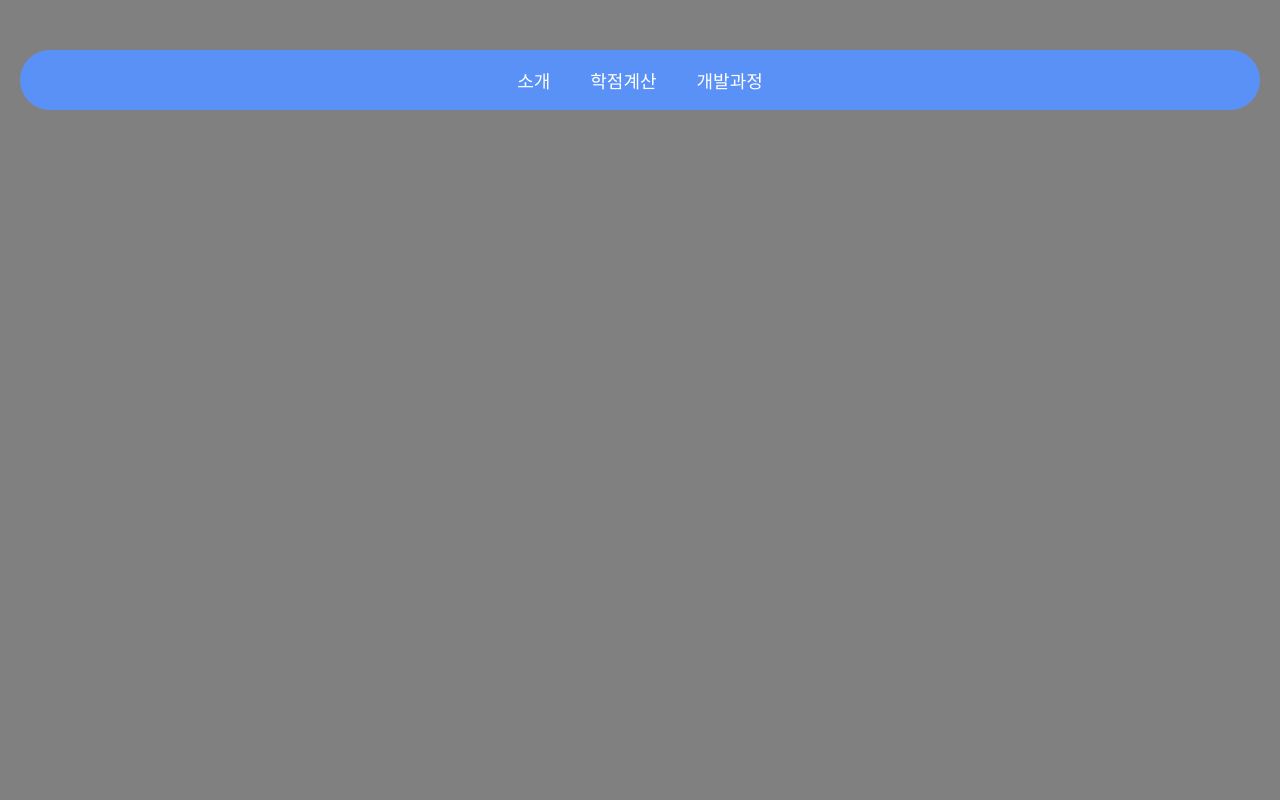
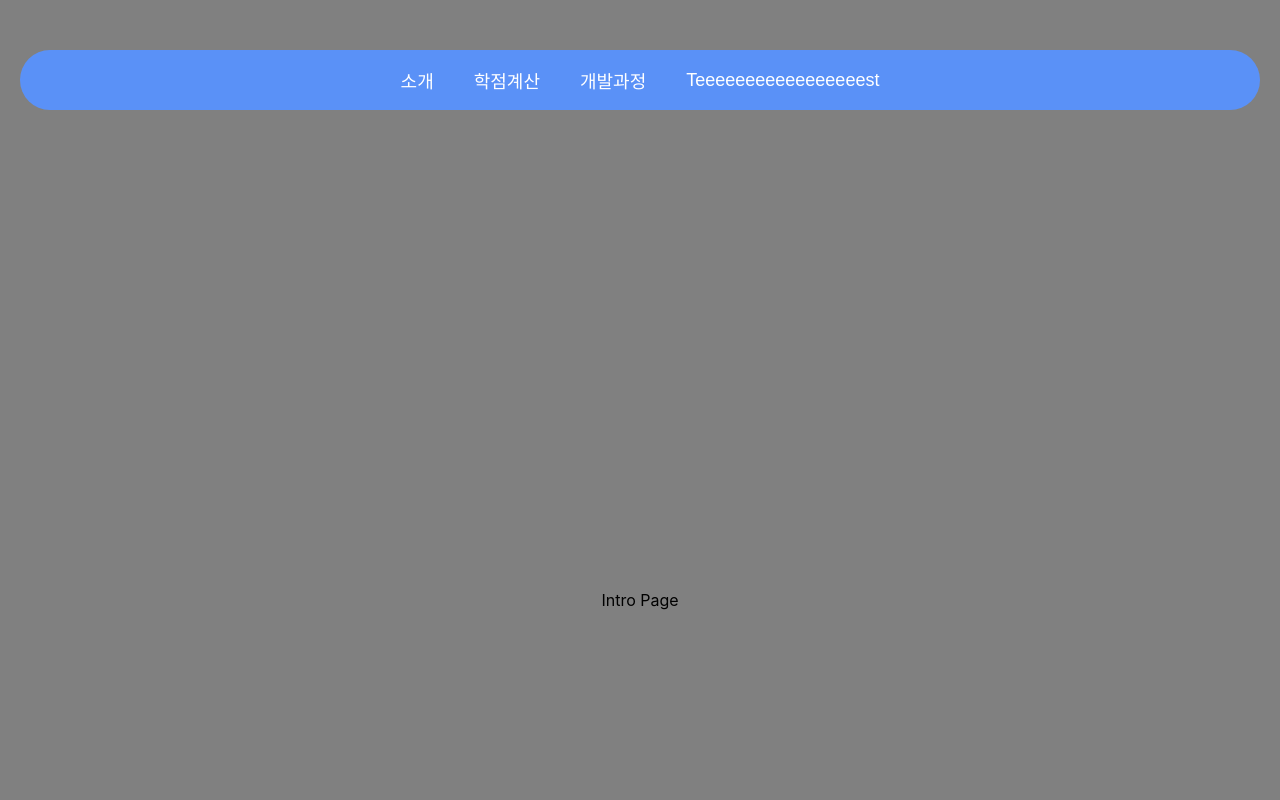
Before and after one commit to rogi-rogi/KNU_Graduation_Guidance, a React (Create React App) app: page / in a window 1280 px wide. Shown: the top 800 px of the page. Built offline with nearby package versions, Linux system fonts and the light colour scheme.

Commit message:
메뉴바 스타일 적용 완료, 페이지 초기 구성

```diff
--- a/src/components/menu/MenuBar.js
+++ b/src/components/menu/MenuBar.js
@@ -1,52 +1,68 @@
-import { useEffect, useState, useRef } from "react";
+import React, { useEffect, useState } from "react";
 import "./MenuBar.scss";
 import MenuBtn from "./MenuBtn";
 
-const MenuBar = () => {
-  const titles = ["소개", "학점계산", "개발과정"];
-  const [mouseOver, setMouseOver] = useState(false);
-  const initStyle = { left: "20px", width: "0px", opacity: 0 };
-  const [selectEffect, setSelectEffect] = useState(initStyle);
-  const [behindEffect, setBehindEffect] = useState(initStyle);
+const MenuBar = ({ titles, handleChangePage }) => {
+  const [selectEffect, setSelectEffect] = useState({
+    target: null,
+    left: "20px",
+    width: "0px",
+    opacity: 0,
+  });
+
+  const [behindEffect, setBehindEffect] = useState({
+    target: null,
+    left: "20px",
+    width: "0px",
+    opacity: 0,
+  });
+
   const [scrollHeight, setScrollHeight] = useState(0);
+
+  const handleMenuBtnOnClick = (target, id) => {
+    const { left, width } = target.getBoundingClientRect();
+    setSelectEffect({ target: target, left, width, opacity: 1 });
+    handleChangePage(id);
+  };
+
+  const handleMenuBtnOver = (target) => {
+    const { left, width } = target.getBoundingClientRect();
+    setBehindEffect({ target, left, width, opacity: 1 });
+  };
+
+  const handleMenuBtnLeave = () => {
+    setBehindEffect((prev) => ({ ...prev, opacity: 0 }));
+  };
+
+  const handleScroll = () => {
+    setScrollHeight(window.scrollY);
+  };
+
+  const handleResize = () => {
+    if (selectEffect.target) {
+      const updatedLeft = selectEffect.target.getBoundingClientRect().left;
+      setSelectEffect((prev) => ({ ...prev, left: `${updatedLeft}px` }));
+    }
+  };
+
   useEffect(() => {
-    //
-    const handleScroll = () => {
-      setScrollHeight(window.scrollY);
-      // resize에 따른 effect 위치 조정 필요
-    };
     window.addEventListener("scroll", handleScroll);
-    window.addEventListener("resize", handleScroll);
-
     return () => {
       window.removeEventListener("scroll", handleScroll);
-      window.removeEventListener("resize", handleScroll);
     };
   }, []);
-  const handleMenuBtnOnClick = (e) => {
-    const target = e.target.getBoundingClientRect();
-    setSelectEffect({ left: target.left, width: target.width, opacity: 1 });
-  };
-  const handleMenuBtnOver = (e) => {
-    const target = e.target.getBoundingClientRect();
-    if (!mouseOver) setMouseOver(true);
-    setBehindEffect({ left: target.left, width: target.width, opacity: 1 });
-  };
-  const handleMenuBtnLeave = () => {
-    if (mouseOver) {
-      setMouseOver(false);
-    }
-    setBehindEffect({ ...selectEffect, opacity: 0 });
-  };
 
-  const bntHandler = {
-    onClick: handleMenuBtnOnClick,
-    onMouseOver: handleMenuBtnOver,
-    onMouseLeave: handleMenuBtnLeave,
-  };
+  useEffect(() => {
+    window.addEventListener("resize", handleResize);
+    return () => {
+      window.removeEventListener("resize", handleResize);
+    };
+  }, [selectEffect.target]);
+
   const minTop = 10;
   const menuBarTop = Math.max(30 - scrollHeight, minTop);
   const scrollOpacity = Math.max(0.75, 1 - window.scrollY / 1200);
+
   return (
     <div
       className="main-menubar-wrapper"
@@ -54,10 +70,19 @@ const MenuBar = () => {
     >
       <div className="menu-btn-list">
         {titles.map((title, idx) => (
-          <MenuBtn id={idx} title={title} handler={bntHandler} />
+          <MenuBtn
+            key={idx}
+            id={idx}
+            title={title}
+            handler={{
+              onClick: handleMenuBtnOnClick,
+              onMouseOver: handleMenuBtnOver,
+              onMouseLeave: handleMenuBtnLeave,
+            }}
+          />
         ))}
-        <div className="select-effect" style={{ ...selectEffect }}></div>
-        <div className="behind-effect" style={{ ...behindEffect }}></div>
+        <div className="select-effect" style={selectEffect}></div>
+        <div className="behind-effect" style={behindEffect}></div>
       </div>
     </div>
   );
--- a/src/components/menu/MenuBar.scss
+++ b/src/components/menu/MenuBar.scss
@@ -10,15 +10,32 @@
 
 .menu-btn-list {
   display: flex;
+  flex-wrap: nowrap;
   align-items: center;
   justify-content: center;
-
+  min-width: min-content;
   width: 100%;
   height: 60px;
   margin: 20px 20px;
   background-color: #5a91f7;
 
   border-radius: 10em;
+}
+
+.menu-btn {
+  white-space: nowrap;
+  position: relative;
+  height: 50px;
+  padding: 0 20px;
+  box-sizing: content-box;
+  border: none;
+  background-color: transparent;
+  color: white;
+  font-size: 18px;
+  transition: background-color 0.3s;
+  user-select: none;
+  z-index: 3;
+  cursor: pointer;
 }
 
 .select-effect,
@@ -44,5 +61,5 @@
 }
 
 .test {
-  opacity: 1;
+  transform: scale(0.9);
 }
--- a/src/components/menu/MenuBtn.js
+++ b/src/components/menu/MenuBtn.js
@@ -1,12 +1,12 @@
-import "./MenuBtn.scss";
+import "./MenuBar.scss";
 
-const MenuBtn = ({ title, handler }) => {
+const MenuBtn = ({ id, title, handler }) => {
   return (
-    <div style={{ zIndex: 3 }}>
+    <div>
       <button
         className="menu-btn"
-        onClick={(e) => handler.onClick(e)}
-        onMouseOver={(e) => handler.onMouseOver(e)}
+        onClick={(e) => handler.onClick(e.target, id)}
+        onMouseOver={(e) => handler.onMouseOver(e.target)}
         onMouseLeave={handler.onMouseLeave}
       >
         {title}
--- a/src/components/menu/MenuBtn.scss
+++ /dev/null
@@ -1,12 +0,0 @@
-.menu-btn {
-  height: 50px;
-  padding: 0 20px;
-  box-sizing: content-box;
-  border: none;
-  background-color: transparent;
-  color: white;
-  font-size: 18px;
-  transition: background-color 0.3s;
-  user-select: none;
-  cursor: pointer;
-}
--- /dev/null
+++ b/src/context/index.js
@@ -0,0 +1,5 @@
+import { createContext } from "react";
+
+const Context = createContext();
+
+export default Context;
--- /dev/null
+++ b/src/pages/CalcGraduation.js
@@ -0,0 +1,7 @@
+import "./Page.scss";
+
+const CalcGraduation = () => {
+  return <div className="page">CalcGraduation Page</div>;
+};
+
+export default CalcGraduation;
--- /dev/null
+++ b/src/pages/Development.js
@@ -0,0 +1,7 @@
+import "./Page.scss";
+
+const Development = () => {
+  return <div className="page">Development Page</div>;
+};
+
+export default Development;
--- a/src/pages/Home.js
+++ b/src/pages/Home.js
@@ -1,14 +1,25 @@
 import "./Home.scss";
 import MenuBar from "../components/menu/MenuBar";
+// import Context from "../context";
+import Intro from "./Intro";
+import CalcGraduation from "./CalcGraduation";
+import { useState } from "react";
+import Development from "./Development";
+import TestPage from "./TestPage";
 
 const Home = () => {
+  const titles = ["소개", "학점계산", "개발과정", "Teeeeeeeeeeeeeeeeest"];
+  const [page, setPage] = useState(0);
+  const handleChangePage = (id) => {
+    setPage(id);
+  };
   return (
     <div className="page-home-wrapper">
-      <MenuBar />
-      <div
-        id="MenuBarTest"
-        style={{ width: "100vw", height: "200vh", backgroundColor: "gray" }}
-      ></div>
+      <MenuBar titles={titles} handleChangePage={handleChangePage} />
+      {page === 0 && <Intro />}
+      {page === 1 && <CalcGraduation />}
+      {page === 2 && <Development />}
+      {page === 3 && <TestPage />}
     </div>
   );
 };
--- /dev/null
+++ b/src/pages/Intro.js
@@ -0,0 +1,7 @@
+import "./Page.scss";
+
+const Intro = () => {
+  return <div className="page">Intro Page</div>;
+};
+
+export default Intro;
--- /dev/null
+++ b/src/pages/Page.scss
@@ -0,0 +1,9 @@
+.page {
+  display: flex;
+  flex-direction: column;
+  align-items: center;
+  justify-content: center;
+  width: 100%;
+  height: 150vh;
+  background-color: gray;
+}
--- /dev/null
+++ b/src/pages/TestPage.js
@@ -0,0 +1,7 @@
+import "./Page.scss";
+
+const TestPage = () => {
+  return <div className="page"> Test Page</div>;
+};
+
+export default TestPage;
```
Also changed, not shown: 1 other file (tests, documents, lock files or other folders).
